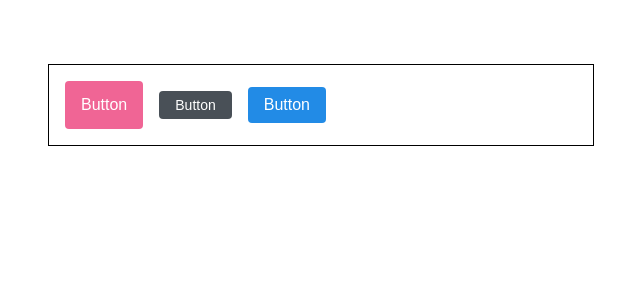
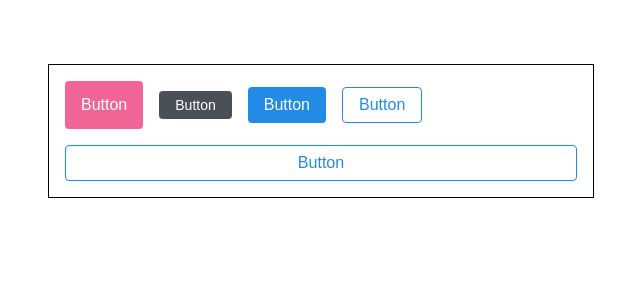
Before and after one commit to 12Ahn22/sass-tuto, a React (Create React App) app: page / in a window 1280 px wide. Shown: the top 300 px of the page, without its empty margins (319-959 px from the left). Built offline with nearby package versions, Linux system fonts and the light colour scheme.

Commit message:
다양한 프로퍼티를 전달해 scss 변경하기

```diff
--- a/src/App.js
+++ b/src/App.js
@@ -11,6 +11,10 @@ function App() {
 					Button
 				</Button>
 				<Button>Button</Button>
+				<Button outline>Button</Button>
+				<Button outline fullWidth>
+					Button
+				</Button>
 			</div>
 		</div>
 	);
--- a/src/component/Button.jsx
+++ b/src/component/Button.jsx
@@ -6,9 +6,13 @@ import classNames from 'classnames';
 
 // size : large, medium, small
 // color : blue, pink, gray
-const Button = ({ children, size, color }) => {
+const Button = ({ children, size, color, outline, fullWidth }) => {
 	return (
-		<button className={classNames('button', size, color)}>{children}</button>
+		<button
+			className={classNames('button', size, color, { outline, fullWidth })}
+		>
+			{children}
+		</button>
 	);
 };
 
--- a/src/component/Button.scss
+++ b/src/component/Button.scss
@@ -11,6 +11,15 @@ $pink: #f06595;
 	}
 	&:active {
 		background: darken($color, 10%);
+	}
+	&.outline {
+		color: $color;
+		background: none;
+		border: 1px solid $color;
+		&:hover {
+			background-color: $color;
+			color: #fff;
+		}
 	}
 }
 
@@ -55,8 +64,18 @@ $pink: #f06595;
 		@include button-color($pink);
 	}
 
+	//
 	// 자신 옆에 자신에게 margin left를 준다.
 	& + & {
 		margin-left: 1rem;
 	}
+
+	&.fullWidth {
+		width: 100%;
+		justify-content: center;
+		margin-top: 1rem;
+		&:last-child {
+			margin-left: 0;
+		}
+	}
 }
```
